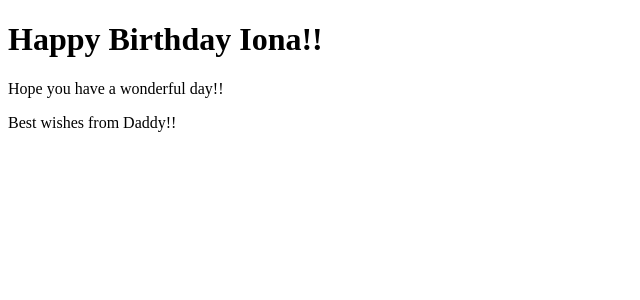
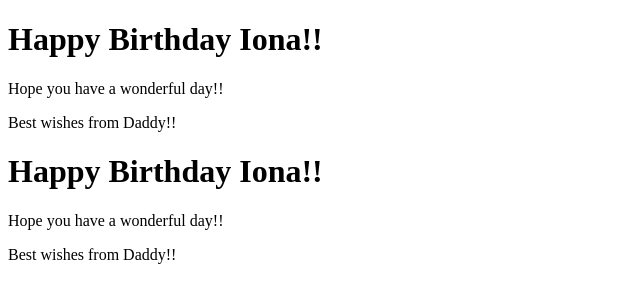
Before and after one commit to Tete1982/web_tech_labs, a plain HTML site: page iona.html in a window 1280 px wide. Shown: the whole page, without its empty margins (0-640 px from the left). Drawn offline with Linux system fonts and the light colour scheme.

Commit message:
Updated iona.html with new content

```diff
--- a/iona.html
+++ b/iona.html
@@ -7,5 +7,8 @@
 		<h1>Happy Birthday Iona!!</h1>
 		<p> Hope you have a wonderful day!!</p>
 		<p> Best wishes from Daddy!! </p>
+		<h1>Happy Birthday Iona!!</h1>
+		<p> Hope you have a wonderful day!!</p>
+		<p> Best wishes from Daddy!! </p>
 	</body>
 </html>
```
